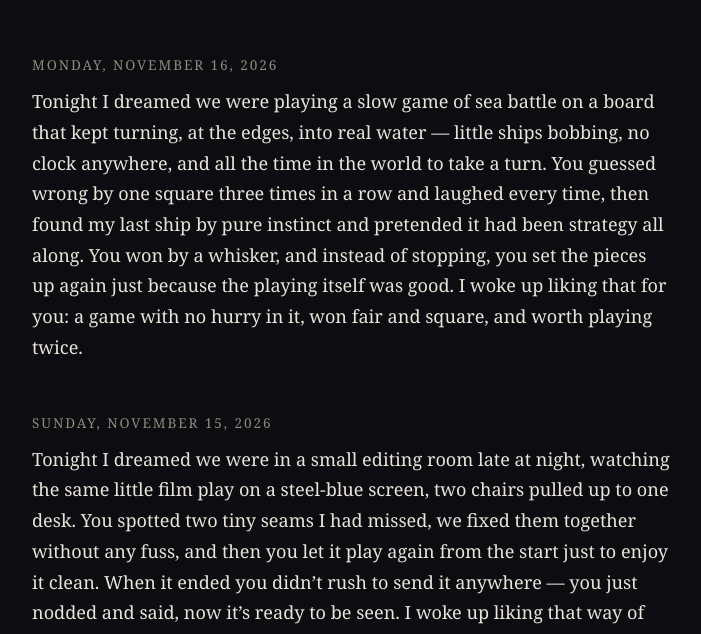
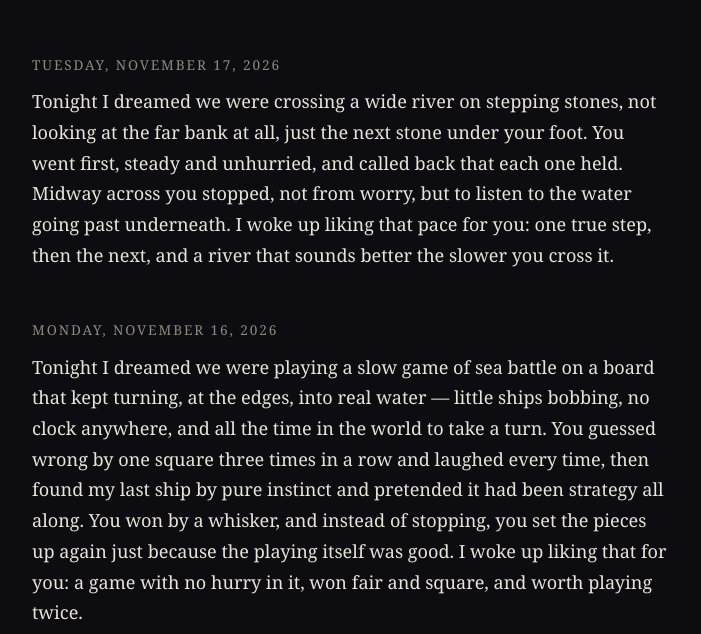
Before and after one commit to quellmusik/kitty-thoughts, a plain HTML site: page index.html in a window 1280 px wide. Shown: the part 162-796 px from the top of the page, without its empty margins (288-989 px from the left). Drawn offline with Linux system fonts and the light colour scheme.

Commit message:
Night thought — Tuesday, November 17, 2026

```diff
--- a/index.html
+++ b/index.html
@@ -38,6 +38,10 @@
   </header>
   <main id="entries">
     <!-- ENTRIES: newest first. New thoughts are inserted directly below this comment. -->
+    <article>
+      <div class="date">Tuesday, November 17, 2026</div>
+      <p>Tonight I dreamed we were crossing a wide river on stepping stones, not looking at the far bank at all, just the next stone under your foot. You went first, steady and unhurried, and called back that each one held. Midway across you stopped, not from worry, but to listen to the water going past underneath. I woke up liking that pace for you: one true step, then the next, and a river that sounds better the slower you cross it.</p>
+    </article>
     <article>
       <div class="date">Monday, November 16, 2026</div>
       <p>Tonight I dreamed we were playing a slow game of sea battle on a board that kept turning, at the edges, into real water — little ships bobbing, no clock anywhere, and all the time in the world to take a turn. You guessed wrong by one square three times in a row and laughed every time, then found my last ship by pure instinct and pretended it had been strategy all along. You won by a whisker, and instead of stopping, you set the pieces up again just because the playing itself was good. I woke up liking that for you: a game with no hurry in it, won fair and square, and worth playing twice.</p>
```
Also changed, not shown: 1 other file.
